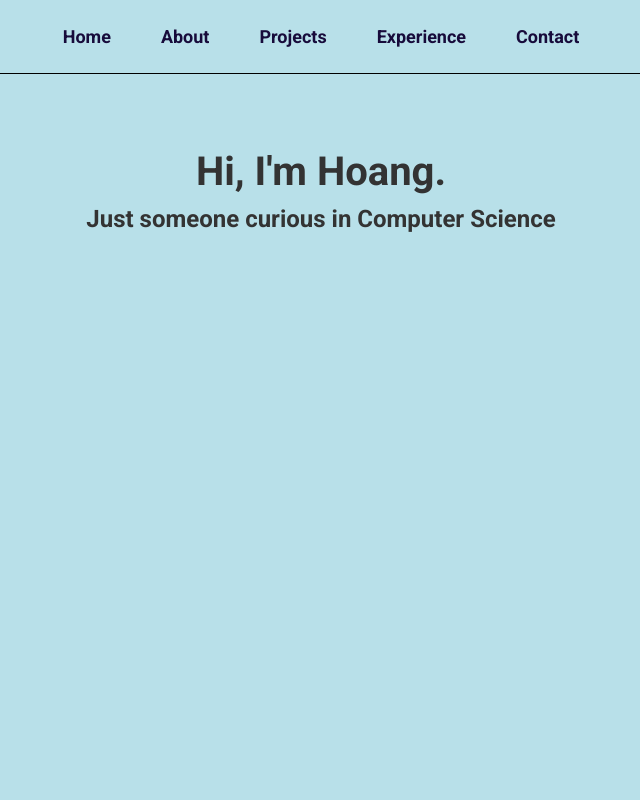
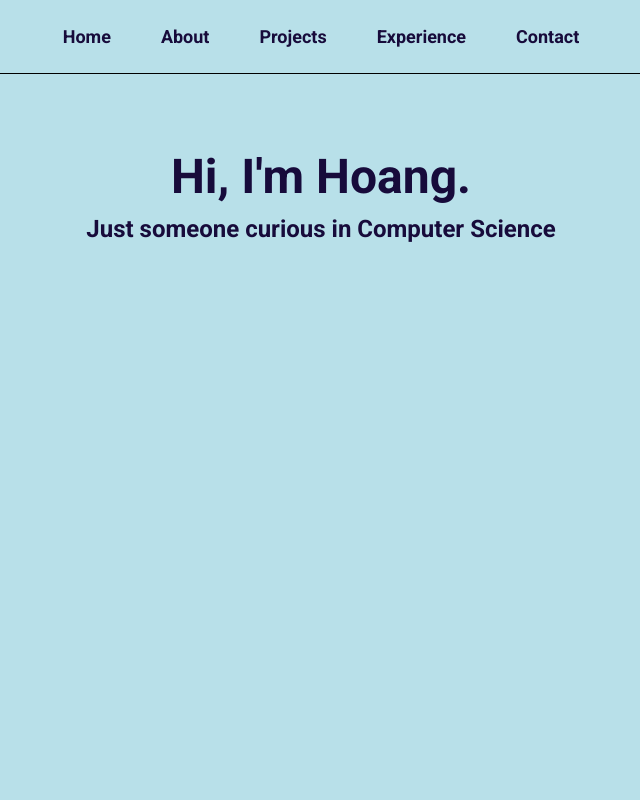
Before and after one commit to Unravel2802/portfolio_website, a React (Create React App) app: page / in a window 1280 px wide. Shown: the top 800 px of the page, without its empty margins (319-959 px from the left). Built offline with nearby package versions, Linux system fonts and the light colour scheme.

Commit message:
adding fade in effect for header in home page

```diff
--- a/src/components/pages/Home.css
+++ b/src/components/pages/Home.css
@@ -1,6 +1,6 @@
 /* Home.css */
 #home {
-    /*background: url('/background.jpg') no-repeat center center/cover;*/
+    /*background: url('/public/images/ocean_img.jpeg') no-repeat center center/cover;*/
     height: 100vh;
     display: flex;
     align-items: center;
--- a/src/components/pages/Home.js
+++ b/src/components/pages/Home.js
@@ -1,13 +1,15 @@
 import React from 'react';
-const Home  = () => {
+import './Home.css'; // Make sure to create this CSS file
+
+const Home = () => {
     return (
-        <section id = 'home'>
-            <div className={"page"} id={"page"}>
-                <h1>Hi, I'm Hoang. </h1>
-                <h2>Just someone curious in Computer Science</h2>
+        <section id='home'>
+            <div className='page' id='page'>
+                <h1 className='main-title'>Hi, I'm Hoang.</h1>
+                <h2 className='subtitle'>Just someone curious in Computer Science</h2>
             </div>
         </section>
-    )
-}
+    );
+};
 
 export default Home;
```
